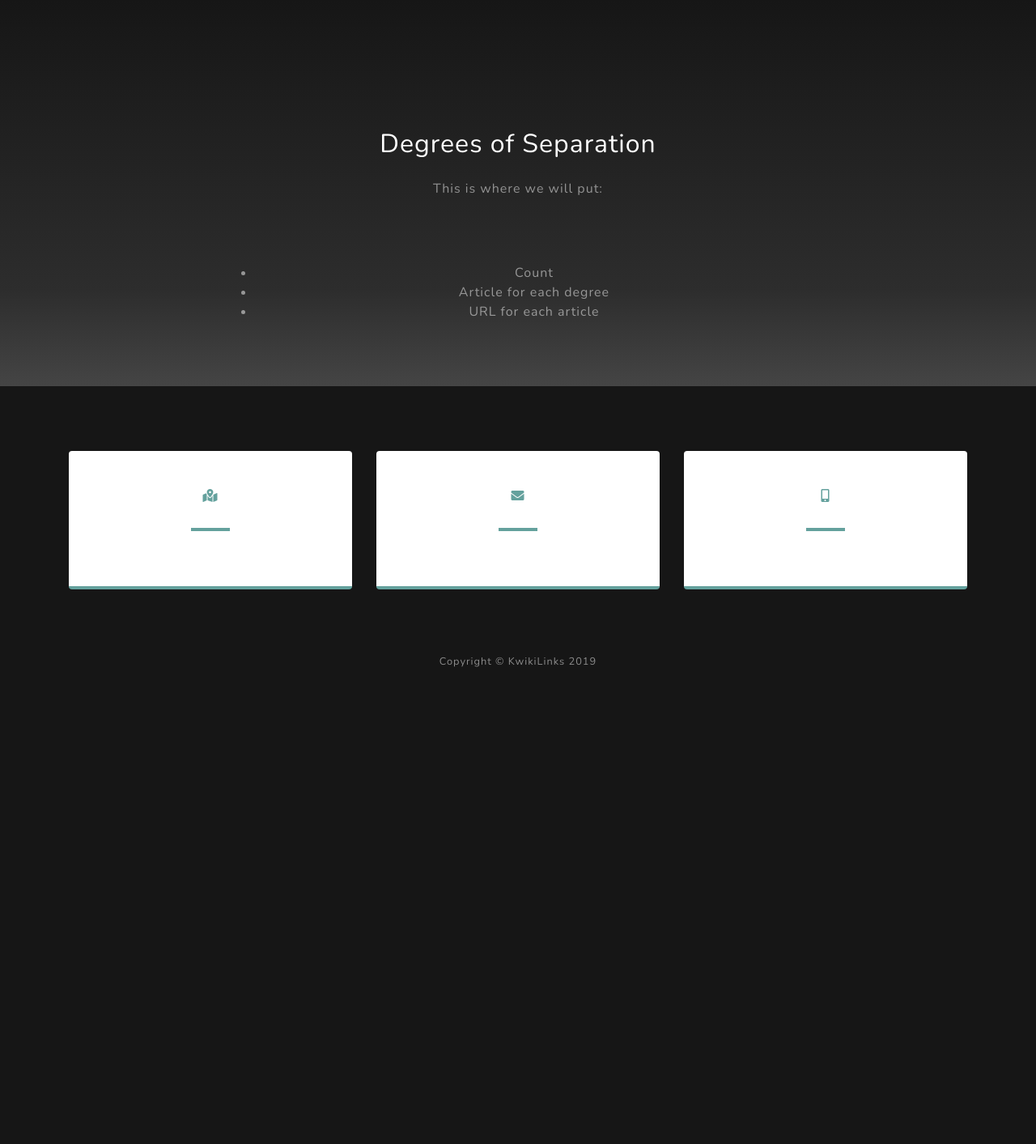
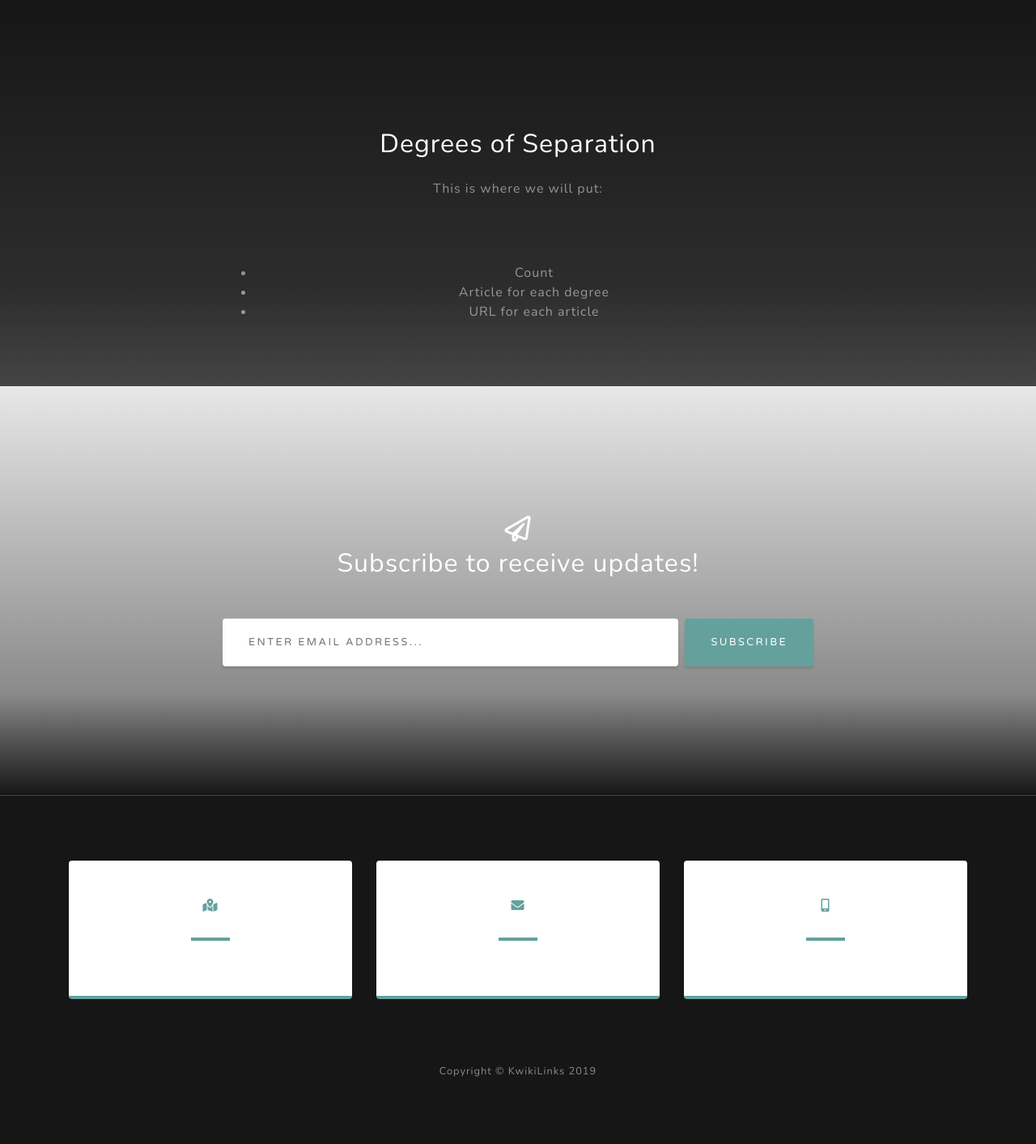
Before and after one commit to VortexH/KwikiLinks_MVP, a Flask app: page / in a window 1280 px wide. Shown: the part 801-2214 px from the top of the page at 81% size. Before the commit the page ends 1625 px from the top, so only its background shows below. Run offline with Flask 2, Linux system fonts and the light colour scheme; some libraries are stand-ins or nearby versions.

Commit message:
Adding a newsletter subscription section

```diff
--- a/web_flask/templates/index.html
+++ b/web_flask/templates/index.html
@@ -96,6 +96,25 @@
     </div>
   </section>
 
+  <!-- Signup Section -->
+  <section id="signup" class="signup-section">
+    <div class="container">
+      <div class="row">
+        <div class="col-md-10 col-lg-8 mx-auto text-center">
+
+          <i class="far fa-paper-plane fa-2x mb-2 text-white"></i>
+          <h2 class="text-white mb-5">Subscribe to receive updates!</h2>
+
+          <form class="form-inline d-flex">
+            <input type="email" class="form-control flex-fill mr-0 mr-sm-2 mb-3 mb-sm-0" id="inputEmail"
+              placeholder="Enter email address...">
+            <button type="submit" class="btn btn-primary mx-auto">Subscribe</button>
+          </form>
+
+        </div>
+      </div>
+    </div>
+  </section>
 
   <!-- Contact Section -->
   <section id="contact" class="contact-section bg-black">
```
